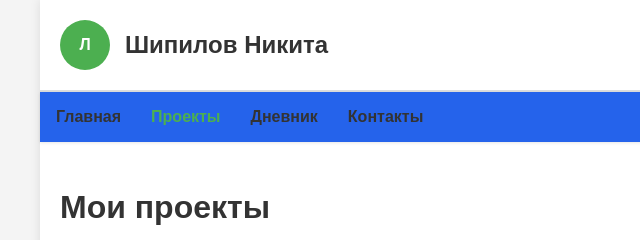
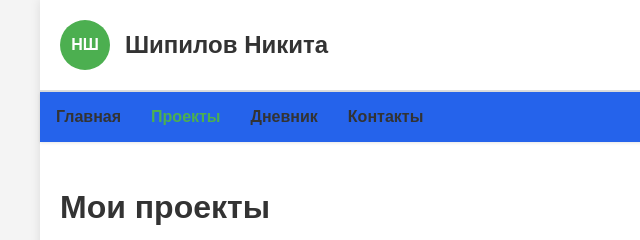
Before and after one commit to nikita-sh881/project, a plain HTML site: page projects.html in a window 1280 px wide. Shown: the top 240 px of the page, 0-640 px from the left. Drawn offline with Linux system fonts and the light colour scheme.

Commit message:
Update projects.html

```diff
--- a/projects.html
+++ b/projects.html
@@ -166,7 +166,7 @@
 <body>
     <div class="container">
         <header class="header">
-            <div class="logo">Л</div>
+            <div class="logo">НШ</div>
             <div class="student-name">Шипилов Никита</div>
         </header>
 
```
